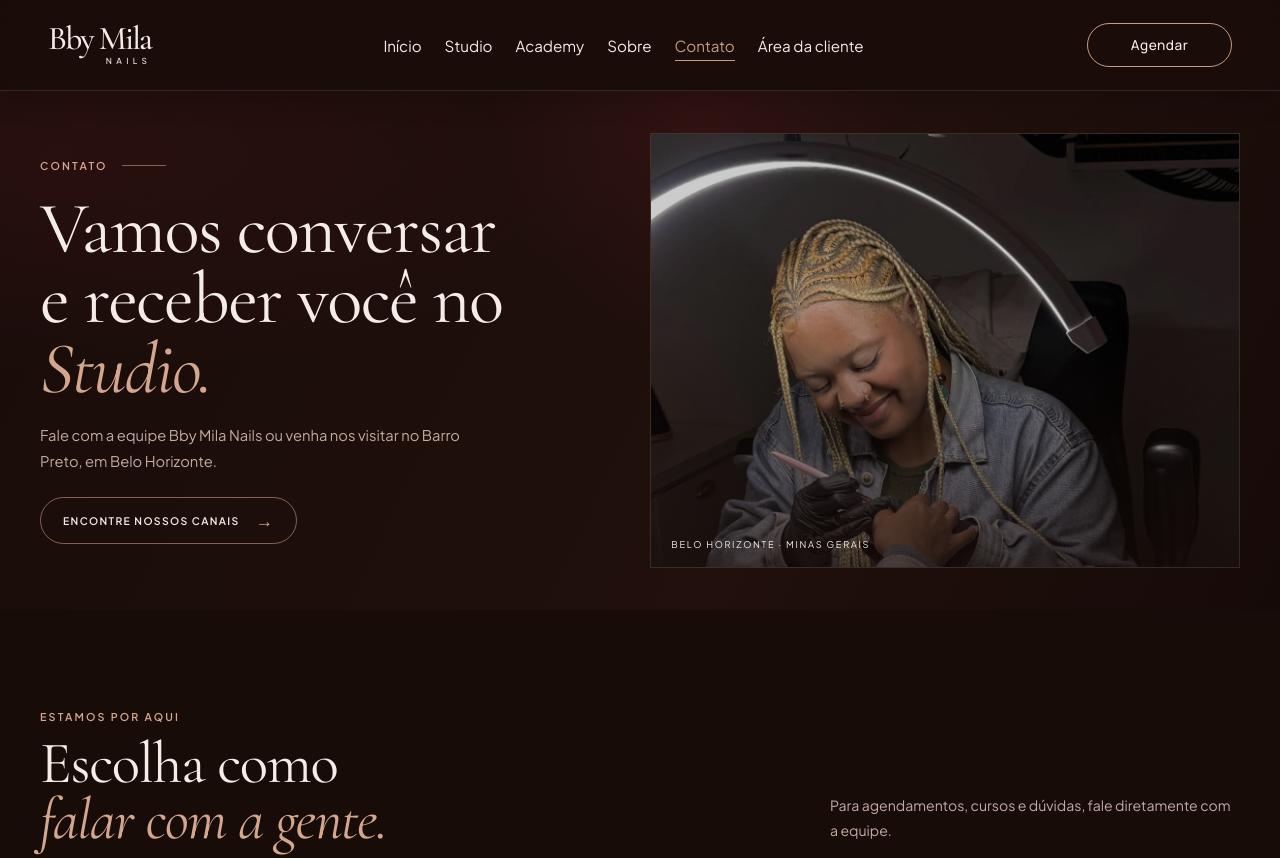
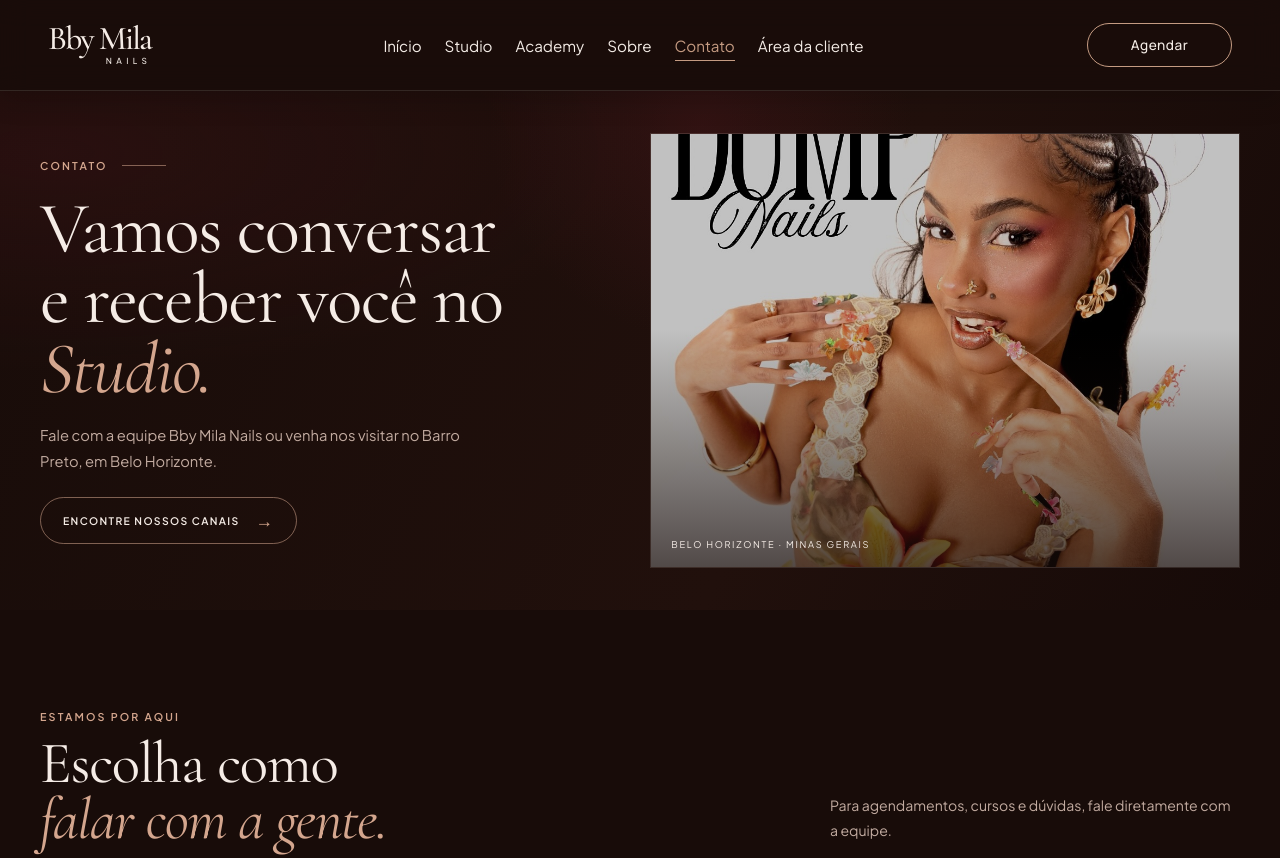
Before and after one commit to paginasemcenas-tech/Site-bby-mila-nail, a plain HTML site: page contato.html in a window 1280 px wide. Shown: the top 858 px of the page. Drawn offline with nearby package versions, Linux system fonts and the light colour scheme; no server answers.

Commit message:
Quase final

```diff
--- a/contato.html
+++ b/contato.html
@@ -43,7 +43,7 @@
           </a>
         </div>
         <figure class="contact-hero-image" data-reveal>
-          <img src="assets/images/conheça-studio.jpg" alt="Profissional realizando um atendimento de nail art no Studio">
+          <img src="assets/images/capa-contato.jpg" alt="Profissional realizando um atendimento de nail art no Studio">
           <figcaption>BELO HORIZONTE · MINAS GERAIS</figcaption>
         </figure>
       </div>
```
Also changed, not shown: assets/images/capa-contato.jpg (added), assets/images/home-nail-art-02.jpg (added), assets/images/home-nail-art-03.jpg (added), assets/images/home-nail-art-04.jpg (added), assets/images/home-nail-art-05.jpg (added).
